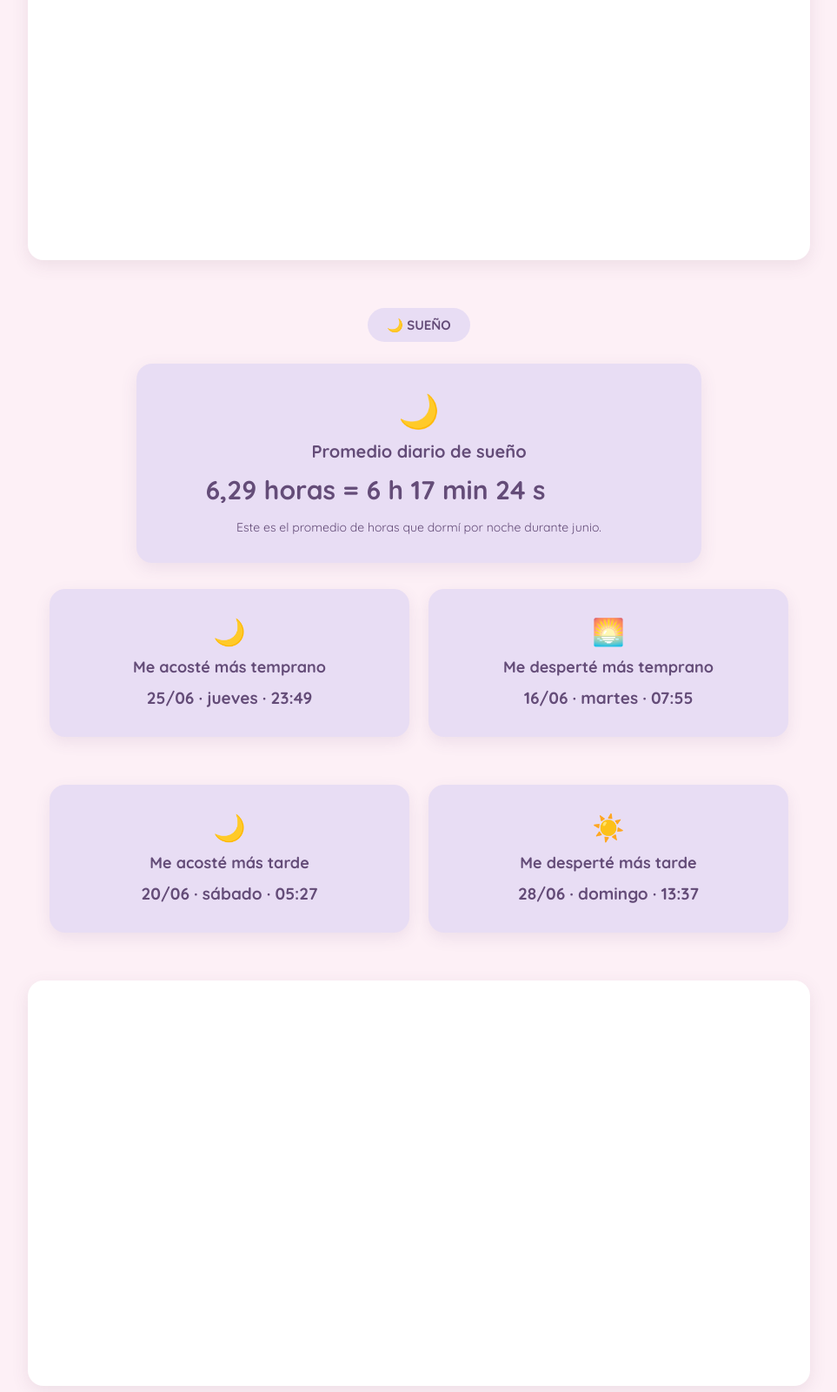
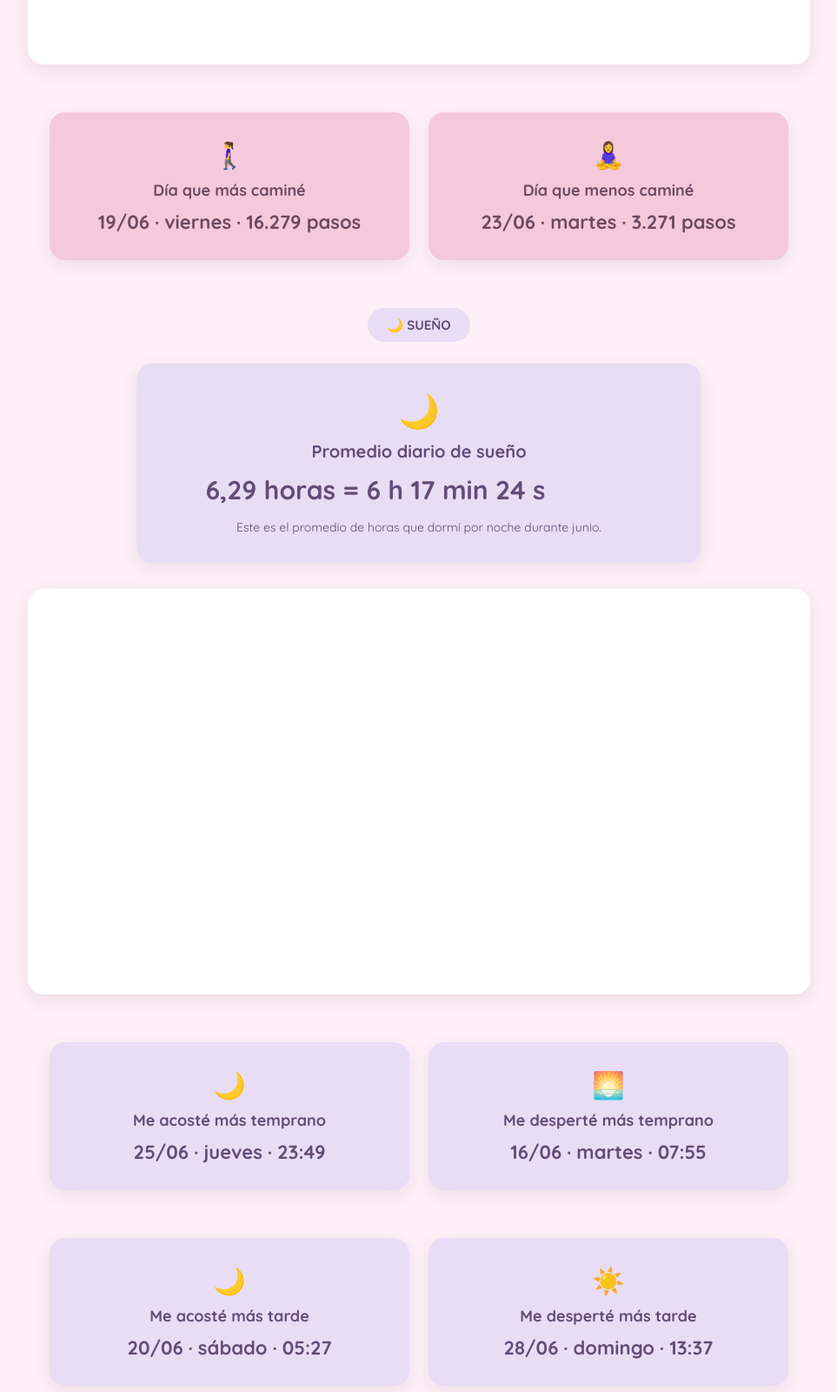
Before and after one commit to agostinaarellano/infovis, a plain HTML site: page TrabajoPractico.html in a window 1280 px wide. Shown: the part 1020-2620 px from the top of the page at 87% size, without its empty margins (158-1121 px from the left). Drawn offline with Linux system fonts and the light colour scheme; a script that the page names is missing.

Commit message:
Update TrabajoPractico.html

```diff
--- a/TrabajoPractico.html
+++ b/TrabajoPractico.html
@@ -84,7 +84,7 @@
     }
 
     /* =========================
-       CONTENEDOR PRINCIPAL
+       CONTENEDOR
        ========================= */
 
     .contenedor {
@@ -131,7 +131,7 @@
     }
 
     /* =========================
-       PILLS / SECCIONES
+       PILLS
        ========================= */
 
     .pill {
@@ -164,7 +164,8 @@
       padding: 30px 25px;
       border-radius: 18px;
       text-align: center;
-      transition: transform 0.25s ease,
+      transition:
+        transform 0.25s ease,
         box-shadow 0.25s ease,
         background-color 0.25s ease;
     }
@@ -237,11 +238,13 @@
       min-height: 170px;
       padding: 25px;
       border-radius: 18px;
+      box-sizing: border-box;
       text-align: center;
       display: flex;
       flex-direction: column;
       justify-content: center;
-      transition: transform 0.25s ease,
+      transition:
+        transform 0.25s ease,
         box-shadow 0.25s ease,
         background-color 0.25s ease;
     }
@@ -263,9 +266,8 @@
 
     .tarjeta-dato .dato-principal {
       margin: 0;
-      font-size: 19px;
+      font-size: 22px;
       font-weight: 700;
-      line-height: 1.45;
     }
 
     .dato-pasos {
@@ -303,7 +305,7 @@
     }
 
     /* =========================
-       PREGUNTAS / TEXTOS
+       PREGUNTAS
        ========================= */
 
     .pregunta {
@@ -339,24 +341,6 @@
       border-radius: 18px;
       padding: 20px;
       box-shadow: 0 6px 20px rgba(100, 60, 90, 0.10);
-    }
-
-    /* =========================
-       DATAWRAPPER
-       ========================= */
-
-    .visualizacion-datawrapper {
-      overflow: hidden;
-    }
-
-    /* =========================
-       FLOURISH
-       ========================= */
-
-    .visualizacion-flourish {
-      max-width: 900px;
-      padding: 20px;
-      overflow: hidden;
     }
 
     /* =========================
@@ -420,7 +404,8 @@
       flex-direction: column;
       justify-content: center;
       align-items: center;
-      transition: background-color 0.25s ease,
+      transition:
+        background-color 0.25s ease,
         transform 0.25s ease,
         box-shadow 0.25s ease;
     }
@@ -537,25 +522,10 @@
       .fila-tarjetas {
         flex-direction: column;
         align-items: center;
-        gap: 18px;
       }
 
       .tarjeta-dato {
         width: 100%;
-      }
-
-      .separador {
-        width: 85%;
-        margin-top: 10px;
-        margin-bottom: 35px;
-      }
-
-      .pregunta h2 {
-        font-size: 21px;
-      }
-
-      .pregunta p {
-        font-size: 14px;
       }
 
       .composicion-fila {
@@ -582,14 +552,6 @@
         min-height: 250px;
       }
 
-      .tarjeta-cierre {
-        padding: 25px 20px;
-      }
-
-      .tarjeta-cierre p {
-        font-size: 15px;
-      }
-
       .visualizacion-tableau {
         padding: 10px;
       }
@@ -609,9 +571,7 @@
 
 <body>
 
-  <!-- =========================
-       DECORACIONES
-       ========================= -->
+  <!-- DECORACIONES -->
 
   <div class="decoracion decoracion-1">〰</div>
   <div class="decoracion decoracion-2">♡</div>
@@ -653,44 +613,30 @@
       👟 ACTIVIDAD
     </div>
 
+
     <div class="tarjeta-promedio promedio-pasos">
+
       <span class="emoji">🚶‍♀️</span>
+
       <h2>Promedio diario de pasos</h2>
-      <p class="numero">8.295 pasos</p>
+
+      <p class="numero">
+        8.295 pasos
+      </p>
+
       <p>
         Este es el promedio de pasos que hice por día durante junio.
       </p>
-    </div>
-
-
-    <!-- DÍAS DE MÁS Y MENOS PASOS -->
-
-    <div class="fila-tarjetas">
-
-      <div class="tarjeta-dato dato-pasos">
-        <span class="emoji-dato">🚶‍♀️</span>
-        <h3>Día que más caminé</h3>
-        <p class="dato-principal">
-          19/06 · viernes · 16.279 pasos
-        </p>
-      </div>
-
-      <div class="tarjeta-dato dato-pasos">
-        <span class="emoji-dato">🧘‍♀️</span>
-        <h3>Día que menos caminé</h3>
-        <p class="dato-principal">
-          23/06 · martes · 3.271 pasos
-        </p>
-      </div>
 
     </div>
 
 
     <!-- GRÁFICO DE PASOS -->
 
-    <section class="visualizacion visualizacion-datawrapper">
+    <section class="visualizacion">
 
       <div style="min-height:427px" id="datawrapper-vis-05SW9">
+
         <script
           type="text/javascript"
           defer
@@ -705,9 +651,46 @@
             alt="¿Cuántos pasos caminé cada día de Junio? (Gráfico de columnas)"
           />
         </noscript>
+
       </div>
 
     </section>
+
+
+    <!-- TARJETAS DE PASOS -->
+
+    <div class="fila-tarjetas">
+
+      <div class="tarjeta-dato dato-pasos">
+
+        <span class="emoji-dato">🚶‍♀️</span>
+
+        <h3>
+          Día que más caminé
+        </h3>
+
+        <p class="dato-principal">
+          19/06 · viernes · 16.279 pasos
+        </p>
+
+      </div>
+
+
+      <div class="tarjeta-dato dato-pasos">
+
+        <span class="emoji-dato">🧘‍♀️</span>
+
+        <h3>
+          Día que menos caminé
+        </h3>
+
+        <p class="dato-principal">
+          23/06 · martes · 3.271 pasos
+        </p>
+
+      </div>
+
+    </div>
 
 
     <!-- =========================
@@ -718,67 +701,29 @@
       🌙 SUEÑO
     </div>
 
+
     <div class="tarjeta-promedio promedio-sueno">
+
       <span class="emoji">🌙</span>
-      <h2>Promedio diario de sueño</h2>
+
+      <h2>
+        Promedio diario de sueño
+      </h2>
+
       <p class="numero">
         6,29 horas = 6 h 17 min 24 s
       </p>
+
       <p>
         Este es el promedio de horas que dormí por noche durante junio.
       </p>
-    </div>
-
-
-    <!-- PRIMERA FILA DE DATOS DE SUEÑO -->
-
-    <div class="fila-tarjetas">
-
-      <div class="tarjeta-dato dato-sueno">
-        <span class="emoji-dato">🌙</span>
-        <h3>Me acosté más temprano</h3>
-        <p class="dato-principal">
-          25/06 · jueves · 23:49
-        </p>
-      </div>
-
-      <div class="tarjeta-dato dato-sueno">
-        <span class="emoji-dato">🌅</span>
-        <h3>Me desperté más temprano</h3>
-        <p class="dato-principal">
-          16/06 · martes · 07:55
-        </p>
-      </div>
 
     </div>
 
 
-    <!-- SEGUNDA FILA DE DATOS DE SUEÑO -->
+    <!-- GRÁFICO DE HORAS DE SUEÑO -->
 
-    <div class="fila-tarjetas">
-
-      <div class="tarjeta-dato dato-sueno">
-        <span class="emoji-dato">🌙</span>
-        <h3>Me acosté más tarde</h3>
-        <p class="dato-principal">
-          20/06 · sábado · 05:27
-        </p>
-      </div>
-
-      <div class="tarjeta-dato dato-sueno">
-        <span class="emoji-dato">☀️</span>
-        <h3>Me desperté más tarde</h3>
-        <p class="dato-principal">
-          28/06 · domingo · 13:37
-        </p>
-      </div>
-
-    </div>
-
-
-    <!-- GRÁFICO HORAS DE SUEÑO -->
-
-    <section class="visualizacion visualizacion-datawrapper">
+    <section class="visualizacion">
 
       <div
         style="min-height:426px; max-width:700px; margin:0 auto;"
@@ -804,6 +749,76 @@
     </section>
 
 
+    <!-- TARJETAS DE SUEÑO -->
+
+    <div class="fila-tarjetas">
+
+      <div class="tarjeta-dato dato-sueno">
+
+        <span class="emoji-dato">🌙</span>
+
+        <h3>
+          Me acosté más temprano
+        </h3>
+
+        <p class="dato-principal">
+          25/06 · jueves · 23:49
+        </p>
+
+      </div>
+
+
+      <div class="tarjeta-dato dato-sueno">
+
+        <span class="emoji-dato">🌅</span>
+
+        <h3>
+          Me desperté más temprano
+        </h3>
+
+        <p class="dato-principal">
+          16/06 · martes · 07:55
+        </p>
+
+      </div>
+
+    </div>
+
+
+    <div class="fila-tarjetas">
+
+      <div class="tarjeta-dato dato-sueno">
+
+        <span class="emoji-dato">🌙</span>
+
+        <h3>
+          Me acosté más tarde
+        </h3>
+
+        <p class="dato-principal">
+          20/06 · sábado · 05:27
+        </p>
+
+      </div>
+
+
+      <div class="tarjeta-dato dato-sueno">
+
+        <span class="emoji-dato">☀️</span>
+
+        <h3>
+          Me desperté más tarde
+        </h3>
+
+        <p class="dato-principal">
+          28/06 · domingo · 13:37
+        </p>
+
+      </div>
+
+    </div>
+
+
     <!-- =========================
          COMPOSICIÓN DEL SUEÑO
          ========================= -->
@@ -813,10 +828,12 @@
       <section class="visualizacion visualizacion-composicion">
 
         <div class="grafico-svg">
+
           <object
             type="image/svg+xml"
             data="composicion_cada_noche.svg">
           </object>
+
         </div>
 
       </section>
@@ -826,7 +843,9 @@
 
         <span class="emoji">🌙</span>
 
-        <h3>Noche del 21 de junio</h3>
+        <h3>
+          Noche del 21 de junio
+        </h3>
 
         <p>
           Esta noche aparece como
@@ -846,10 +865,11 @@
 
 
     <!-- =========================
-         COMPARACIÓN POR DÍA DE SEMANA
+         COMPARACIÓN POR DÍA
          ========================= -->
 
     <div class="separador"></div>
+
 
     <div class="pregunta">
 
@@ -867,7 +887,7 @@
 
     <!-- FLOURISH -->
 
-    <section class="visualizacion visualizacion-flourish">
+    <section class="visualizacion">
 
       <div
         class="flourish-embed flourish-chart"
@@ -901,10 +921,11 @@
 
 
     <!-- =========================
-         RELACIÓN ENTRE PASOS Y SUEÑO
+         TABLEAU
          ========================= -->
 
     <div class="separador"></div>
+
 
     <div class="pregunta">
 
@@ -913,18 +934,15 @@
       </h2>
 
       <p>
-        Con los datos de pasos diarios y horas de sueño obtenidos durante
-        todo el mes, quise ver si coincidían o se relacionaban:
-        ¿los días que caminaba más, llegaba más cansada a la noche
-        y dormía más horas?
+        Con los datos de pasos diarios y horas de sueño obtenidos durante todo
+        el mes, quise ver si coincidían o se relacionaban: ¿los días que
+        caminaba más, llegaba más cansada a la noche y dormía más horas?
       </p>
 
     </div>
 
 
-    <!-- =========================
-         TABLEAU INTERACTIVO
-         ========================= -->
+    <!-- TABLEAU INTERACTIVO -->
 
     <section class="visualizacion-tableau">
 
@@ -1055,7 +1073,7 @@
 
 
     <!-- =========================
-         TEXTO DESPUÉS DE TABLEAU
+         TEXTO FINAL
          ========================= -->
 
     <div class="texto-despues-tableau">
```
Lines whose indentation alone changed are shown as unchanged.
